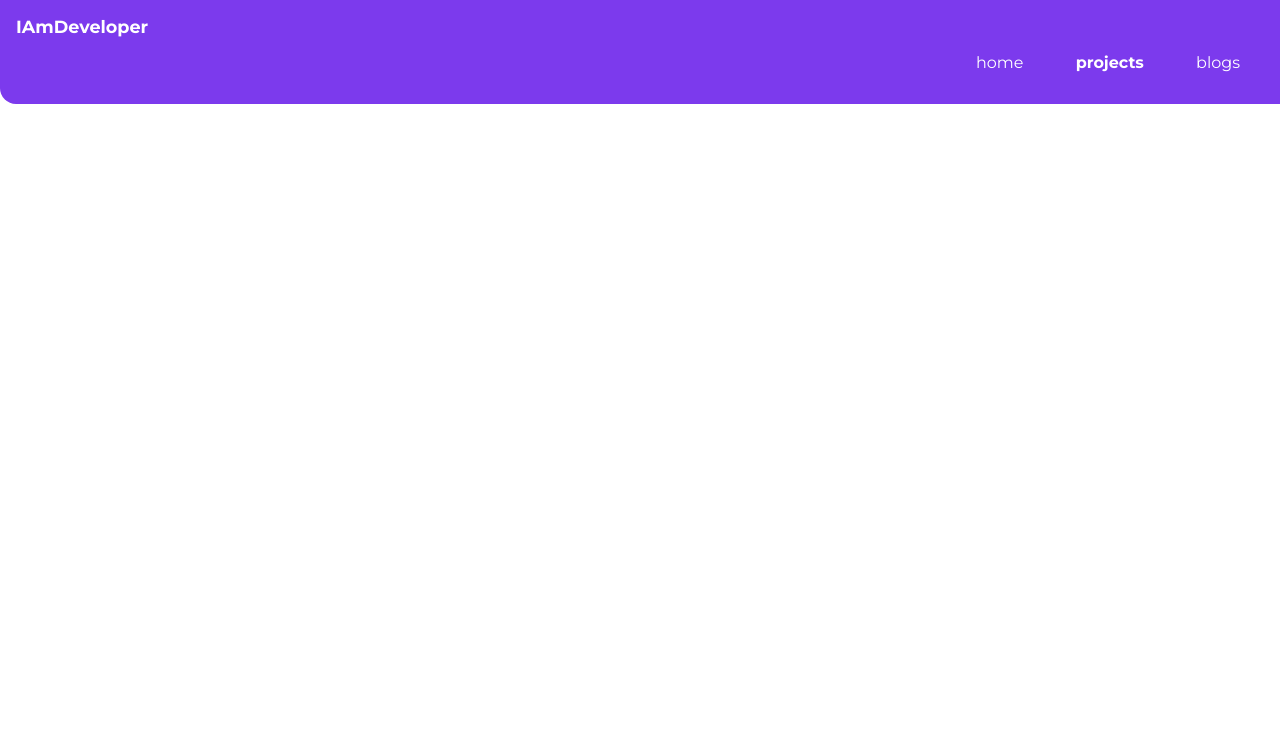
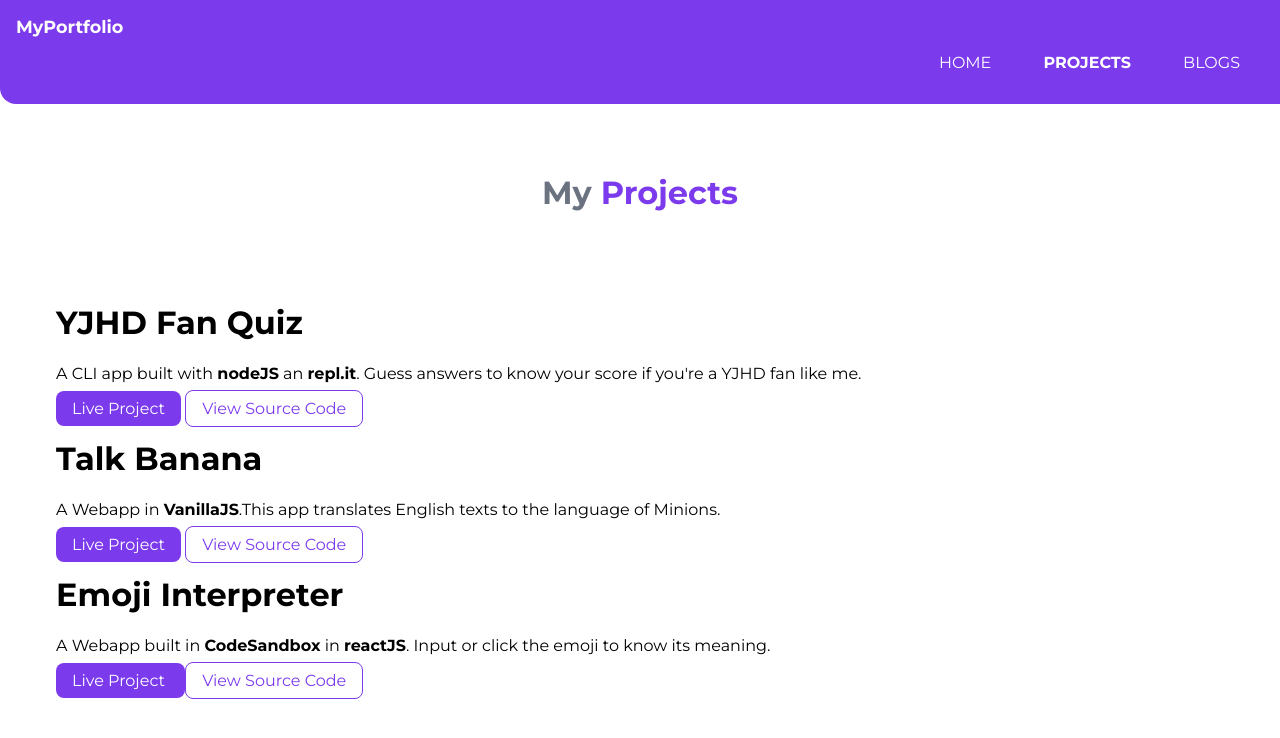
Before and after one commit to avnibhatia15/Avneet-portfolio, a plain HTML site: page projects.html in a window 1280 px wide. Drawn offline with Linux system fonts and the light colour scheme.

Commit message:
projects updated1

```diff
--- a/projects.html
+++ b/projects.html
@@ -9,18 +9,53 @@
 </head>
 <body>
     <nav class="navigation container">
-        <div class="nav-brand">IAmDeveloper</div>
+        <div class="nav-brand">MyPortfolio</div>
         <ul class="list-non-bullet nav-pills">
             <li class="list-item-inline">
-                <a class="link" href="/">home</a>
+                <a class="link" href="/">HOME</a>
             </li>
             <li class="list-item-inline">
-                <a class="link link-active" href="/projects.html">projects</a>
+                <a class="link link-active" href="/projects.html">PROJECTS</a>
             </li>
             <li class="list-item-inline">
-                <a class="link" href="blogs.html">blogs</a>
+                <a class="link" href="blogs.html">BLOGS</a>
             </li>
         </ul>
     </nav>
+
+    <header class="hero">
+        <h1 class="hero-heading">My <span class="heading-highlighted">Projects</span></h1>
+    </header>
+
+    <ul class="list-non-bullet">
+        <li>
+            <div class="container margin-space">
+                <h1>YJHD Fan Quiz</h1>
+                <p>A CLI app built with <strong>nodeJS</strong> an <strong>repl.it</strong>. Guess answers to know your score if you're a YJHD fan like me. </p>
+
+                <a class="link link-primary" href="https://replit.com/@AvneetBhatiaBha/YJHD-Fan-quiz?embed=1output=1#index.js">Live Project</a>
+                <a class="link link-secondary" href="https://github.com/avnibhatia15/YJHD-Fan-quiz">View Source Code</a>
+            </div>
+
+        <li>
+            <div class="container margin-space">
+                <h1>Talk Banana</h1>
+                <p>A Webapp in <strong>VanillaJS</strong>.This app translates English texts to the language of Minions.</p>
+
+                <a class="link link-primary" href="https://bananatranslatebyavni.netlify.app/">Live Project</a>
+                <a class="link link-secondary" href="https://github.com/avnibhatia15/banana-speak">View Source Code</a>
+            </div>
+        </li>
+
+        <li>
+            <div class="container margin-space">
+                <h1>Emoji Interpreter</h1>
+                <p>A Webapp built in <strong>CodeSandbox</strong> in <strong>reactJS</strong>. Input or click the emoji to know its meaning.</p>
+
+                <a class="link link-primary" href="https://25nzk.csb.app/"> Live Project </a>
+                <a class="link link-secondary" href="https://github.com/avnibhatia15/Emoji-Interpreter">View Source Code</a>
+            </div>
+        </li>
+    </ul>
 </body>
 </html>
```
